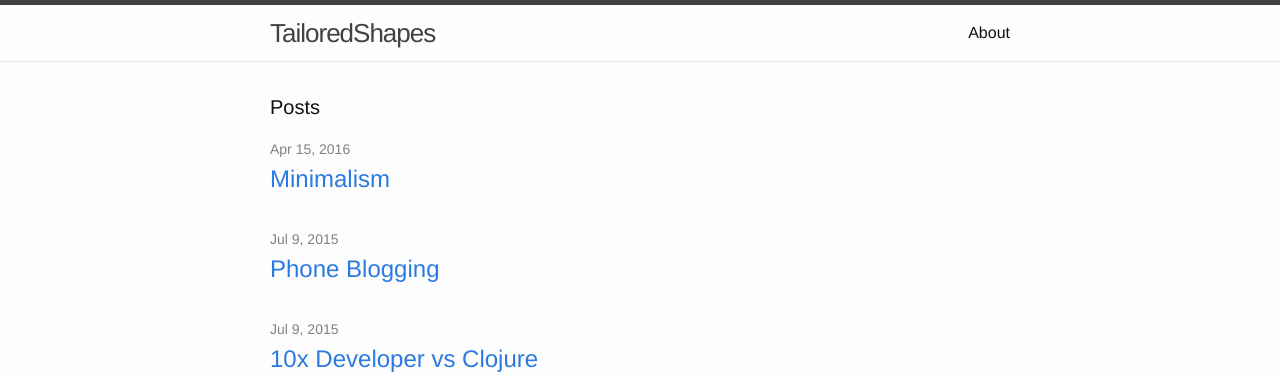
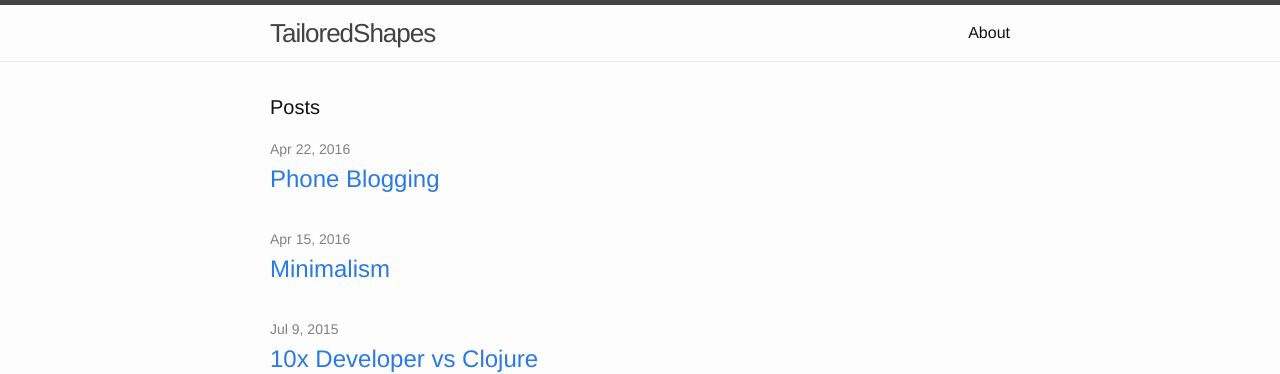
Before and after one commit to tsmarsh/blog, a Jekyll site: the page built from index.html, in a window 1280 px wide. Shown: the top 374 px of the page. Built offline with Jekyll 4.4.1, drawn with Linux system fonts in a browser that asks for light colours.

Commit message:
Get the date right

```diff
--- a/_posts/2016-04-22-Phone-Blogging.markdown
+++ b/_posts/2016-04-22-Phone-Blogging.markdown
@@ -1,7 +1,7 @@
 ---
 layout: post
 title: "Phone Blogging"
-date: 2015-07-09 19:33
+date: 2016-04-22 19:33
 comments: true
 categories:
 ---
```
